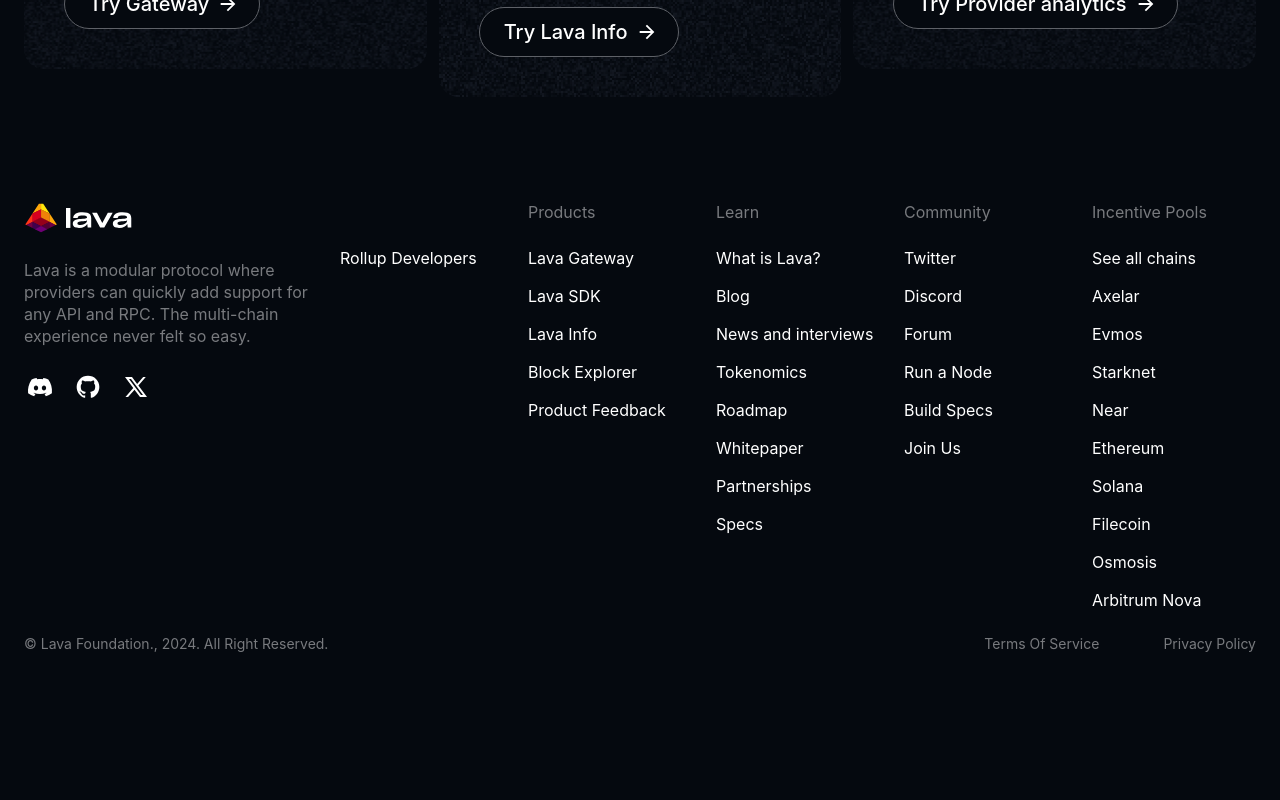
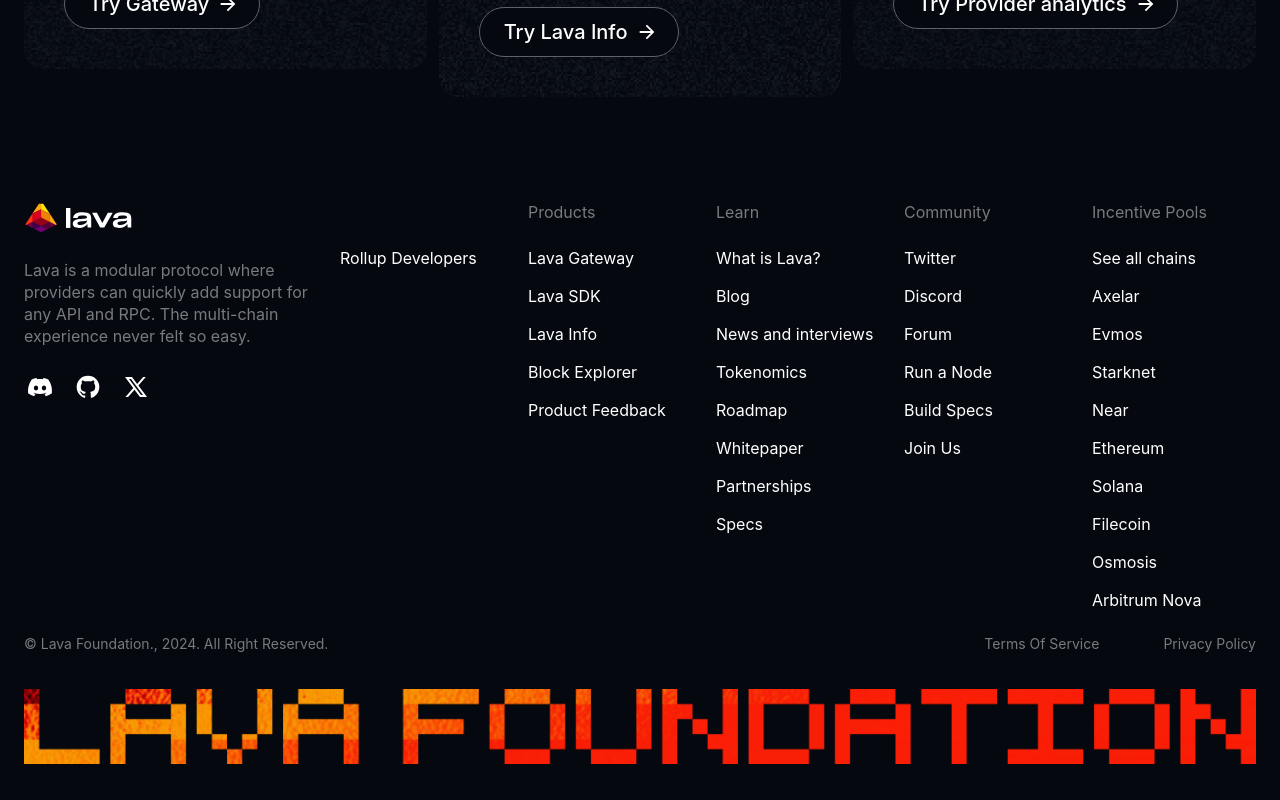
Before and after one commit to lavanet/pools-fe, a Next.js app: page / in a window 1280 px wide. Shown: the part 3394-4194 px from the top of the page. Before the commit the page ends 4111 px from the top, so only its background shows below. Built offline with nearby package versions, Linux system fonts and the light colour scheme; a web font is replaced by a local one.

Commit message:
added tagline

```diff
--- a/src/modules/footer/Footer.tsx
+++ b/src/modules/footer/Footer.tsx
@@ -8,7 +8,8 @@
 import { navItems } from '@/utils/variables';
 
 export const Footer = () => (
-  <StyledFooter>
+  <footer>
+    <Stack spacing={8}>
       <Stack spacing={3}>
         <div>
           <Grid container spacing={4}>
@@ -64,12 +65,11 @@
           </Stack>
         </Stack>
       </Stack>
-  </StyledFooter>
+    </Stack>
+
+    <StyledTagline />
+  </footer>
 );
-
-const StyledFooter = styled('footer')(({ theme }) => ({
-  paddingBottom: theme.spacing(8),
-}));
 
 const StyledTypography = styled(Typography)(({ theme }) => ({
   color: theme.palette.grey[200],
@@ -79,3 +79,13 @@
   transition: 'color 0.3s',
   '&:hover': { color: theme.palette.common.white },
 }));
+
+const StyledTagline = styled('div')(({ theme }) => ({
+  backgroundImage: 'url("/images/tagline.png")',
+  backgroundPosition: 'center',
+  backgroundRepeat: 'no-repeat',
+  backgroundSize: 'contain',
+  margin: theme.spacing(4, 0),
+  height: 83,
+  width: '100%',
+}));
```
Also changed, not shown: public/images/tagline.png (added). Lines whose indentation alone changed are shown as unchanged.
